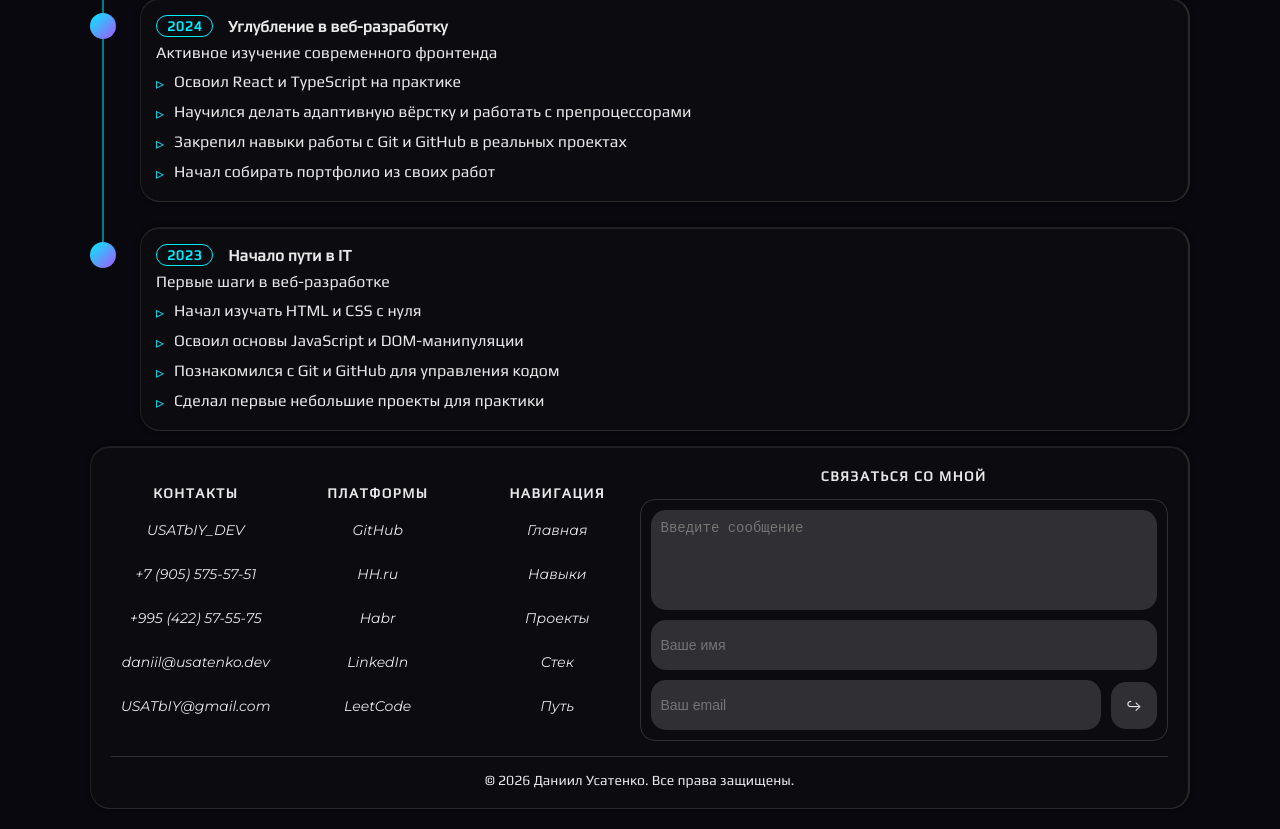
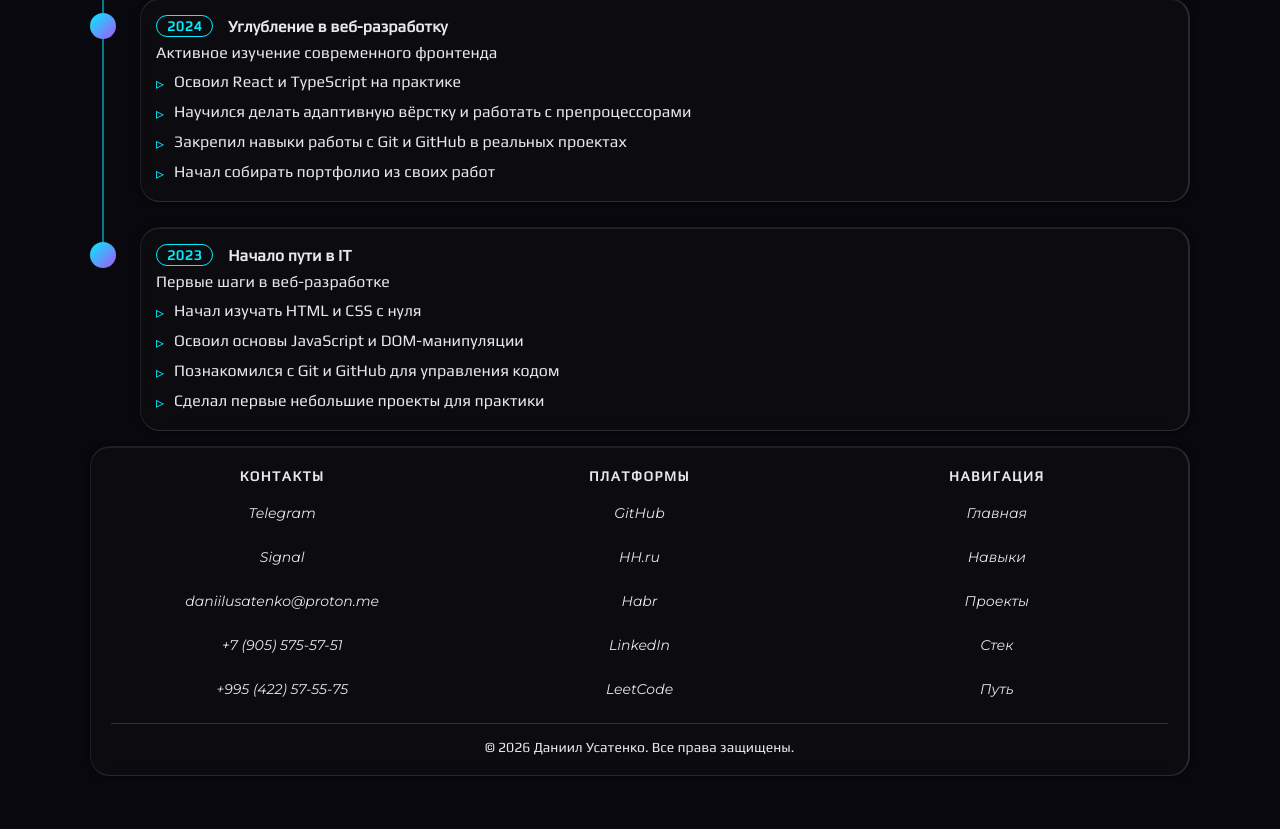
Before and after one commit to daniilusatenko/business-card, a React (Vite) app: page / in a window 1280 px wide. Shown: the part 3907-4736 px from the top of the page. After the commit the page ends 4703 px from the top, so only its background shows below. Built offline with nearby package versions, Linux system fonts and the light colour scheme.

Commit message:
git commit -m "refactor: update header, footer and stack responsiveness"

```diff
--- a/src/components/Link/Link.tsx
+++ b/src/components/Link/Link.tsx
@@ -6,14 +6,25 @@ interface LinkProps {
   className?: string;
   rel?: string;
   underline?: boolean;
+  target?: string;
   onClick?: (e: React.MouseEvent<HTMLAnchorElement>) => void;
 }
 
-export default function Link({ href, children, className, underline = true, onClick }: LinkProps) {
+export default function Link({
+  href,
+  children,
+  className,
+  underline = true,
+  target,
+  rel,
+  onClick,
+}: LinkProps) {
   return (
     <a
       href={href}
       className={`${styles.link} ${underline ? styles.underline : ""} ${className}`}
+      target={target}
+      rel={rel}
       onClick={onClick}
     >
       {children}
--- a/src/data.ts
+++ b/src/data.ts
@@ -7,6 +7,7 @@ export const profile = {
   description:
     "Создаю современные приложения с фокусом на производительность, масштабируемость и чистый код. Работаю с React, TypeScript и React Native, уделяю внимание UX/UI и оптимизации. Постоянно учусь и внедряю новые технологии. Ищу первый коммерческий опыт для профессионального роста.",
   avatar: Images.avatar,
+  github: "https://github.com/daniilusatenko/business-card",
 };
 
 export const about = {
@@ -216,17 +217,19 @@ export const timeline = [
 ];
 
 export const footer = {
-  contacts: {
-    telegram: "USATbIY_DEV",
-    phones: ["+7 (905) 575-57-51", "+995 (422) 57-55-75"],
-    emails: ["daniil@usatenko.dev", "USATbIY@gmail.com"],
-  },
+  contacts: [
+    { href: "https://t.me/daniilusatenko", label: "Telegram" },
+    { href: "https://signal.me/#p/+995422575575", label: "Signal" },
+    { href: "mailto:daniilusatenko@proton.me", label: "daniilusatenko@proton.me" },
+    { href: "tel:+79055755751", label: "+7 (905) 575-57-51" },
+    { href: "tel:+995422575575", label: "+995 (422) 57-55-75" },
+  ],
   socials: [
-    { href: "https://github.com/username", label: "GitHub" },
-    { href: "https://hh.ru/resume/username", label: "HH.ru" },
-    { href: "https://habr.com/ru/users/username", label: "Habr" },
-    { href: "https://linkedin.com/in/username", label: "LinkedIn" },
-    { href: "https://leetcode.com/username", label: "LeetCode" },
+    { href: "https://github.com/daniilusatenko", label: "GitHub" },
+    { href: "https://hh.ru/resume/daniilusatenko", label: "HH.ru" },
+    { href: "https://habr.com/ru/users/daniilusatenko", label: "Habr" },
+    { href: "https://linkedin.com/in/daniilusatenko", label: "LinkedIn" },
+    { href: "https://leetcode.com/daniilusatenko", label: "LeetCode" },
   ],
 };
 
--- a/src/sections/Footer/Footer.module.scss
+++ b/src/sections/Footer/Footer.module.scss
@@ -13,18 +13,11 @@
 
   &__left {
     display: grid;
-    flex: 1 1 50%;
+    flex: 1 1 100%;
     gap: $spacing-md;
     grid-template-columns: repeat(3, 1fr);
     align-content: center;
     justify-items: center;
-  }
-
-  &__right {
-    display: flex;
-    flex: 1 1 50%;
-    flex-direction: column;
-    gap: $spacing-md;
   }
 
   &__column {
@@ -54,55 +47,6 @@
     align-items: center;
   }
 
-  &__form {
-    display: flex;
-    width: 100%;
-    padding: $spacing-sm;
-    border: 1px solid $color-surface;
-    border-radius: $spacing-md;
-    flex: 1;
-    flex-direction: column;
-    gap: $spacing-sm;
-  }
-
-  &__row {
-    display: flex;
-    flex-wrap: wrap;
-    gap: $spacing-sm;
-    align-items: center;
-  }
-
-  &__input {
-    height: 50px;
-    min-width: 100px;
-    padding: 10px;
-    border-radius: $spacing-md;
-    color: $color-text;
-    font-size: $font-size-sm;
-    flex: 1;
-    background-color: $color-surface;
-
-    &:focus {
-      outline: 2px solid $color-surface;
-    }
-  }
-
-  &__textarea {
-    width: 100%;
-    height: 100%;
-    min-height: 100px;
-    padding: 10px;
-    border-radius: $spacing-md;
-    color: $color-text;
-    font-size: $font-size-sm;
-    background-color: $color-surface;
-    resize: none;
-
-    &:focus {
-      outline: 2px solid $color-surface;
-    }
-  }
-
   &__copyright {
     margin: $spacing-md 0 0 0;
     font-size: $font-size-sm;
--- a/src/sections/Footer/Footer.tsx
+++ b/src/sections/Footer/Footer.tsx
@@ -1,6 +1,5 @@
-// src/sections/Footer/Footer.tsx
 import { profile, footer, navigation } from "@/data";
-import { Button, Link } from "@components";
+import { Link } from "@components";
 import styles from "./Footer.module.scss";
 
 export default function Footer() {
@@ -20,17 +19,9 @@ export default function Footer() {
           <div className={styles.footer__column}>
             <h3 className={styles.footer__heading}>Контакты</h3>
             <div className={styles.footer__links}>
-              <Link href={`https://t.me/${footer.contacts.telegram}`}>
-                {footer.contacts.telegram}
-              </Link>
-              {footer.contacts.phones.map((phone, index) => (
-                <Link key={index} href={`tel:${phone.replace(/\s/g, "")}`}>
-                  {phone}
-                </Link>
-              ))}
-              {footer.contacts.emails.map((mail, index) => (
-                <Link key={index} href={`mailto:${mail.replace(/\s/g, "")}`}>
-                  {mail}
+              {footer.contacts.map((contact) => (
+                <Link key={contact.label} href={contact.href} rel="noopener noreferrer">
+                  {contact.label}
                 </Link>
               ))}
             </div>
@@ -65,20 +56,6 @@ export default function Footer() {
             </div>
           </div>
         </div>
-
-        <div className={styles.footer__right}>
-          <h3 className={styles.footer__heading}>Связаться со мной</h3>
-          <form className={styles.footer__form}>
-            <textarea placeholder="Введите сообщение" className={styles.footer__textarea} />
-            <div className={styles.footer__row}>
-              <input type="text" placeholder="Ваше имя" className={styles.footer__input} />
-            </div>
-            <div className={styles.footer__row}>
-              <input type="email" placeholder="Ваш email" className={styles.footer__input} />
-              <Button>↪</Button>
-            </div>
-          </form>
-        </div>
       </div>
       <p className={styles.footer__copyright}>
         © {currentYear} {profile.name}. Все права защищены.
--- a/src/sections/Header/Header.module.scss
+++ b/src/sections/Header/Header.module.scss
@@ -28,7 +28,7 @@
     pointer-events: none;
   }
 
-  &__logo {
+  &__repo-link {
     padding: 0;
     background: linear-gradient(135deg, $color-primary, $color-secondary);
     font-size: $font-size-xl;
@@ -85,7 +85,7 @@
   }
 
   &__toggle {
-    width: 30px;
+    width: 35px;
     height: 30px;
     padding: 0;
     border: none;
@@ -104,7 +104,6 @@
 
     @media (hover: hover) {
       &:hover {
-        width: 35px;
         height: 35px;
       }
     }
--- a/src/sections/Header/Header.tsx
+++ b/src/sections/Header/Header.tsx
@@ -1,5 +1,5 @@
 import { useEffect, useState } from "react";
-import { navigation } from "@/data";
+import { navigation, profile } from "@/data";
 import { useTheme } from "@contexts";
 import { Link } from "@components";
 import { Sun, Moon } from "@assets/icons/index";
@@ -46,7 +46,13 @@ export default function Header() {
         !isVisible ? styles["header--hidden"] : ""
       }`}
     >
-      <Link href="#top" className={styles.header__logo} underline={false}>
+      <Link
+        href={profile.github}
+        className={styles["header__repo-link"]}
+        underline={false}
+        target="_blank"
+        rel="noopener noreferrer"
+      >
         {`</>`}
       </Link>
 
--- a/src/sections/Stack/Stack.module.scss
+++ b/src/sections/Stack/Stack.module.scss
@@ -50,6 +50,6 @@
 
 @media (width <= 550px) {
   .stack__grid {
-    grid-template-columns: repeat(auto-fill, minmax(100px, 1fr));
+    grid-template-columns: repeat(auto-fill, minmax(75px, 1fr));
   }
 }
```
